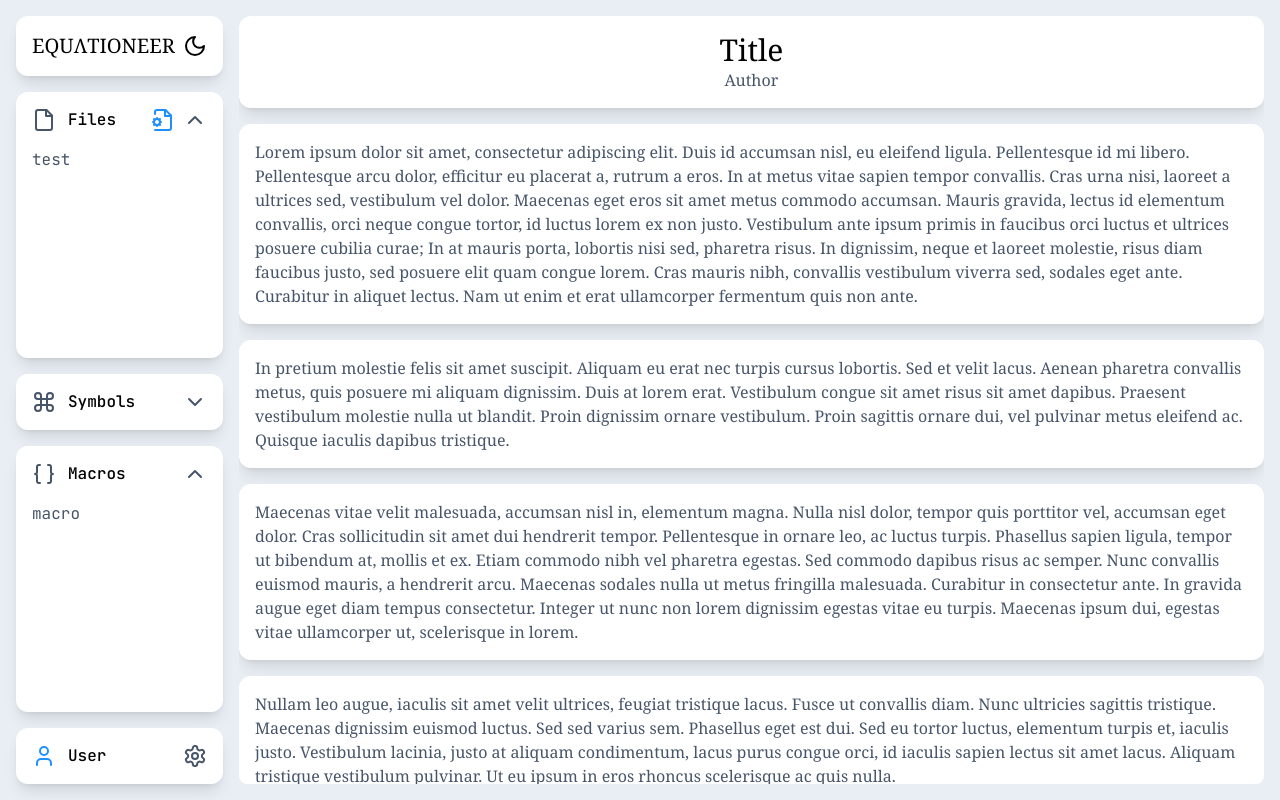
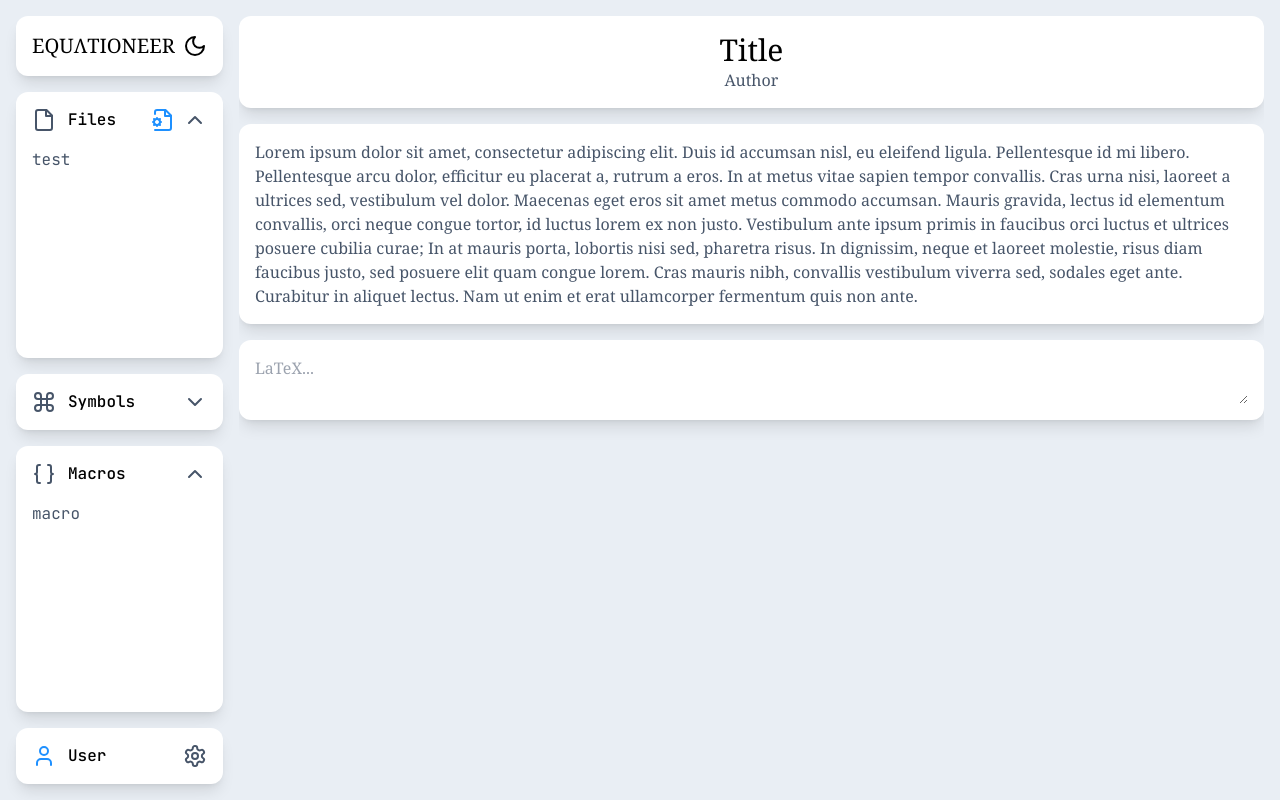
Before and after one commit to Jokauppi/Equationeer, a React (Vite) app: page / in a window 1280 px wide. Built offline with nearby package versions, Linux system fonts and the light colour scheme.

Commit message:
add KaTeXBox skeleton

```diff
--- a/package.json
+++ b/package.json
@@ -12,6 +12,7 @@
   },
   "dependencies": {
     "@fontsource/jetbrains-mono": "^4.5.12",
+    "katex": "^0.16.4",
     "lucide-react": "^0.128.0",
     "react": "^18.2.0",
     "react-dom": "^18.2.0",
@@ -19,6 +20,7 @@
     "tailwind-merge": "^1.10.0"
   },
   "devDependencies": {
+    "@types/katex": "^0.16.0",
     "@types/react": "^18.0.28",
     "@types/react-dom": "^18.0.11",
     "@typescript-eslint/eslint-plugin": "^5.57.0",
--- /dev/null
+++ b/src/components/KaTeXBox.tsx
@@ -0,0 +1,26 @@
+import React, { useState } from 'react';
+import katex from 'katex';
+import 'katex/dist/katex.min.css';
+import Box from './common/Box';
+
+function KaTeXBox() {
+  const [math, setMath] = useState<string | undefined>(undefined);
+
+  return (
+    <Box fit>
+      <div className="flex flex-col justify-start items-center gap-x-2">
+        <textarea
+          placeholder="LaTeX..."
+          value={math}
+          onChange={(event) => {
+            setMath(event.target.value);
+          }}
+          className="text-neutral-400 w-full h-fit bg-white dark:bg-neutral-800 focus:outline-none"
+        />
+        <div className="w-fit scale-150" dangerouslySetInnerHTML={{ __html: katex.renderToString(math ?? '', { throwOnError: false }) }} />
+      </div>
+    </Box>
+  );
+}
+
+export default KaTeXBox;
--- a/src/components/PageColumn.tsx
+++ b/src/components/PageColumn.tsx
@@ -1,5 +1,6 @@
 import React from 'react';
 import Box from './common/Box';
+import KaTeXBox from './KaTeXBox';
 
 function PageColumn() {
   return (
@@ -14,21 +15,7 @@ function PageColumn() {
           <Box fit>
             <p>Lorem ipsum dolor sit amet, consectetur adipiscing elit. Duis id accumsan nisl, eu eleifend ligula. Pellentesque id mi libero. Pellentesque arcu dolor, efficitur eu placerat a, rutrum a eros. In at metus vitae sapien tempor convallis. Cras urna nisi, laoreet a ultrices sed, vestibulum vel dolor. Maecenas eget eros sit amet metus commodo accumsan. Mauris gravida, lectus id elementum convallis, orci neque congue tortor, id luctus lorem ex non justo. Vestibulum ante ipsum primis in faucibus orci luctus et ultrices posuere cubilia curae; In at mauris porta, lobortis nisi sed, pharetra risus. In dignissim, neque et laoreet molestie, risus diam faucibus justo, sed posuere elit quam congue lorem. Cras mauris nibh, convallis vestibulum viverra sed, sodales eget ante. Curabitur in aliquet lectus. Nam ut enim et erat ullamcorper fermentum quis non ante.</p>
           </Box>
-          <Box fit>
-            <p>In pretium molestie felis sit amet suscipit. Aliquam eu erat nec turpis cursus lobortis. Sed et velit lacus. Aenean pharetra convallis metus, quis posuere mi aliquam dignissim. Duis at lorem erat. Vestibulum congue sit amet risus sit amet dapibus. Praesent vestibulum molestie nulla ut blandit. Proin dignissim ornare vestibulum. Proin sagittis ornare dui, vel pulvinar metus eleifend ac. Quisque iaculis dapibus tristique.</p>
-          </Box>
-          <Box fit>
-            <p>Maecenas vitae velit malesuada, accumsan nisl in, elementum magna. Nulla nisl dolor, tempor quis porttitor vel, accumsan eget dolor. Cras sollicitudin sit amet dui hendrerit tempor. Pellentesque in ornare leo, ac luctus turpis. Phasellus sapien ligula, tempor ut bibendum at, mollis et ex. Etiam commodo nibh vel pharetra egestas. Sed commodo dapibus risus ac semper. Nunc convallis euismod mauris, a hendrerit arcu. Maecenas sodales nulla ut metus fringilla malesuada. Curabitur in consectetur ante. In gravida augue eget diam tempus consectetur. Integer ut nunc non lorem dignissim egestas vitae eu turpis. Maecenas ipsum dui, egestas vitae ullamcorper ut, scelerisque in lorem.</p>
-          </Box>
-          <Box fit>
-            <p>Nullam leo augue, iaculis sit amet velit ultrices, feugiat tristique lacus. Fusce ut convallis diam. Nunc ultricies sagittis tristique. Maecenas dignissim euismod luctus. Sed sed varius sem. Phasellus eget est dui. Sed eu tortor luctus, elementum turpis et, iaculis justo. Vestibulum lacinia, justo at aliquam condimentum, lacus purus congue orci, id iaculis sapien lectus sit amet lacus. Aliquam tristique vestibulum pulvinar. Ut eu ipsum in eros rhoncus scelerisque ac quis nulla.</p>
-          </Box>
-          <Box fit>
-            <p>Vivamus feugiat id diam sit amet vulputate. Duis non lacinia sapien. Nunc porttitor luctus fringilla. Sed sit amet vestibulum nibh, et hendrerit odio. Aenean eu sollicitudin purus. Ut vitae magna et leo porttitor efficitur. Vivamus efficitur mi arcu, vel consequat elit rhoncus vitae. Etiam et erat enim. Suspendisse potenti.</p>
-          </Box>
-          <Box fit>
-            <textarea placeholder="Write Here..." className="text-neutral-400 w-full h-fit bg-white dark:bg-neutral-800 focus:outline-none" />
-          </Box>
+          <KaTeXBox />
         </div>
       </div>
     </div>
```
Also changed, not shown: 1 other file (tests, documents, lock files or other folders).
